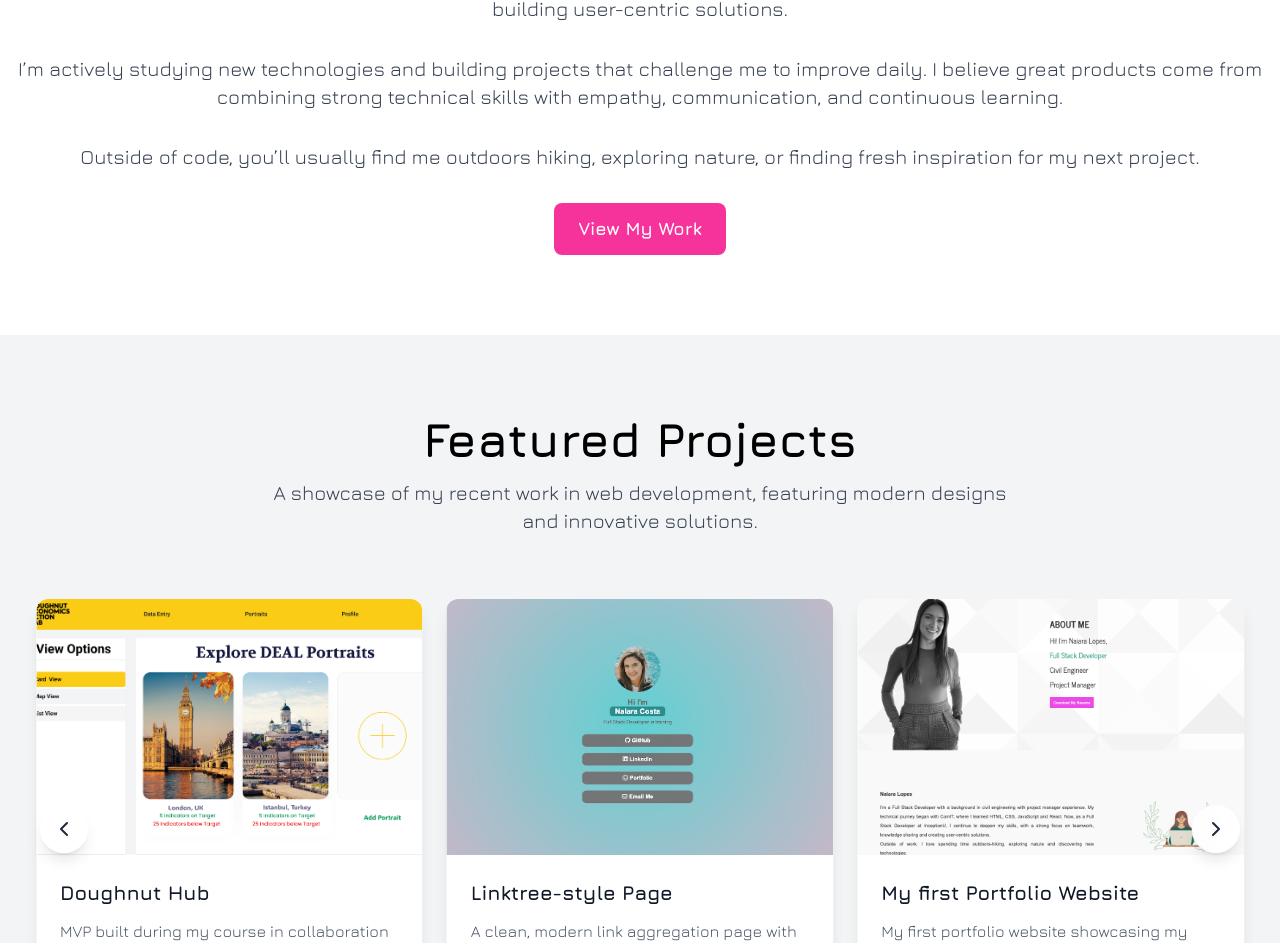
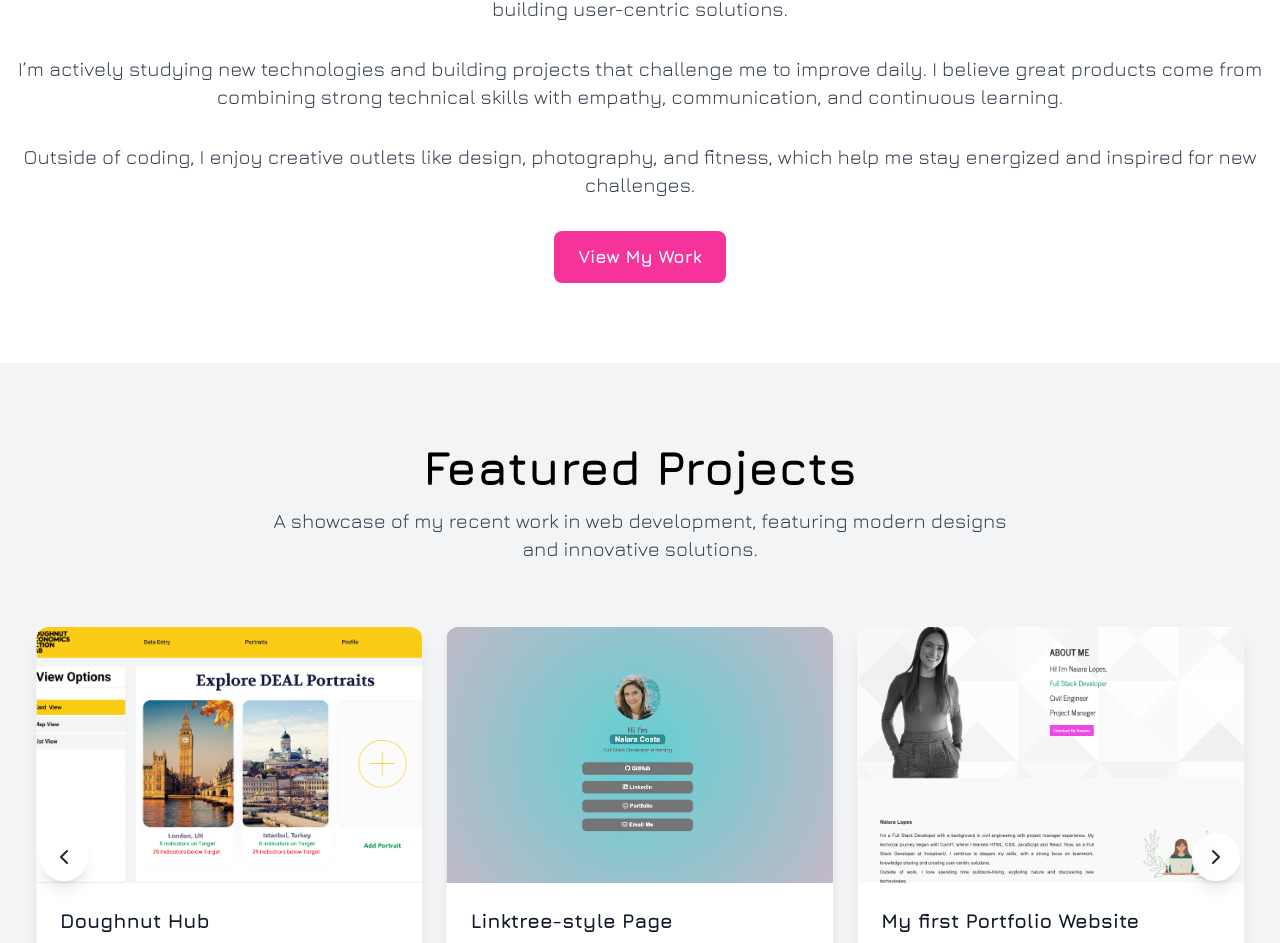
Before and after one commit to nailopes/my-portfolio-nextjs, a Next.js app: page / in a window 1280 px wide. Shown: the part 1011-1954 px from the top of the page. Built offline with nearby package versions, Linux system fonts and the light colour scheme.

Commit message:
add new paragraph in hero section

```diff
--- a/app/components/Hero.jsx
+++ b/app/components/Hero.jsx
@@ -16,7 +16,7 @@ export default function Hero() {
                     I’m actively studying new technologies and building projects that challenge me to improve daily. I believe great products come from combining strong technical skills with empathy, communication, and continuous learning.
                 </p>
                 <p className="mb-8 mx-4">
-                    Outside of code, you’ll usually find me outdoors hiking, exploring nature, or finding fresh inspiration for my next project.
+                    Outside of coding, I enjoy creative outlets like design, photography, and fitness, which help me stay energized and inspired for new challenges.
                 </p>
 
             </div>
```
